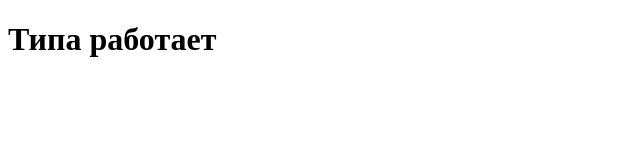
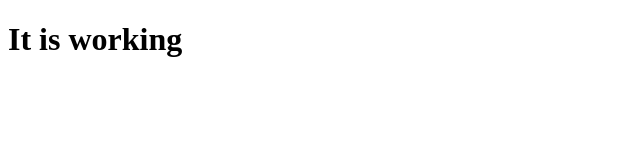
Before and after one commit to godlikeSwan/godlikeSwan.github.io, a plain HTML site: page index.html in a window 1280 px wide. Shown: the whole page, without its empty margins (0-640 px from the left). Drawn offline with Linux system fonts and the light colour scheme.

Commit message:
Translated

```diff
--- a/index.html
+++ b/index.html
@@ -3,9 +3,9 @@
 <head>
     <meta charset="UTF-8">
     <meta name="viewport" content="width=device-width, initial-scale=1.0">
-    <title>Чекайте</title>
+    <title>Look!</title>
 </head>
 <body>
-    <h1>Типа работает</h1>
+    <h1>It is working</h1>
 </body>
 </html>
```
